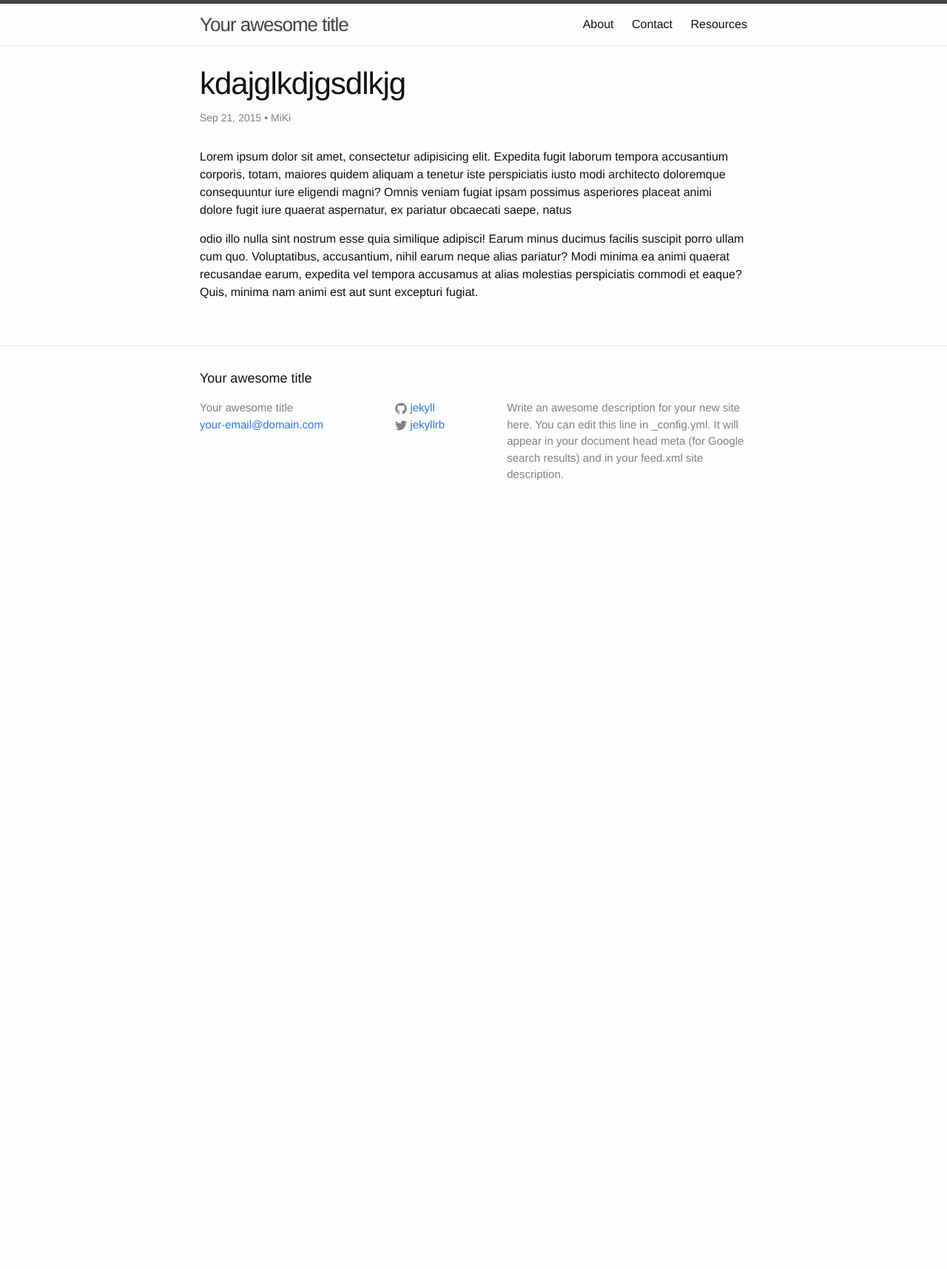
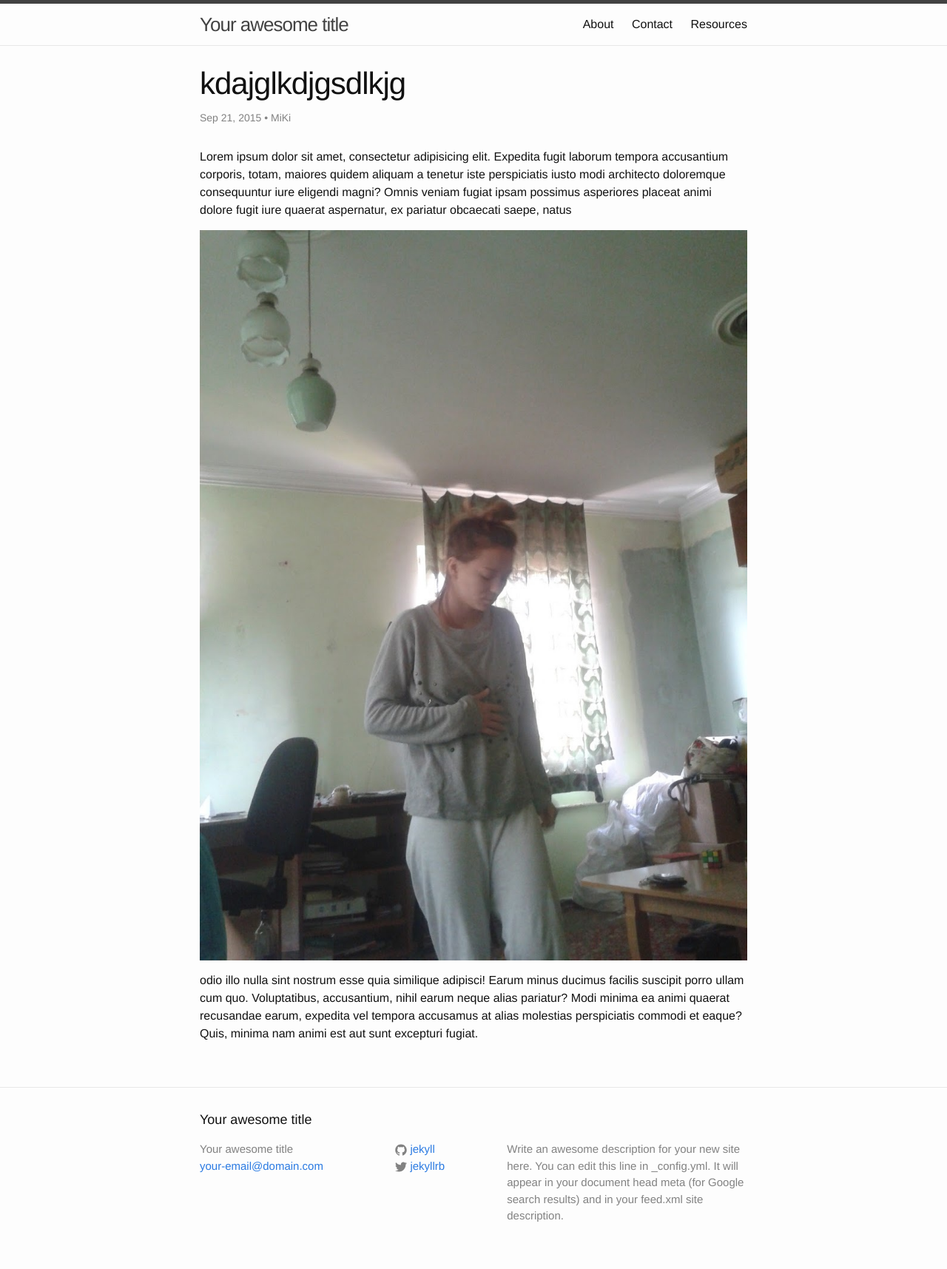
Before and after one commit to funkz/funkz.github.io, a Jekyll site: the page built from _posts/2015-02-19-sdfjsdfjdshfjgsdg_gsdgs.md, in a window 1280 px wide. Shown: the whole page at 74% size. Built offline with Jekyll 4.4.1, drawn with Linux system fonts in a browser that asks for light colours; comment, search, counter and statistics services are not loaded; before the commit the page ends 900 px from its top, so only the background shows below that.

Commit message:
Updated '_posts/2015-02-19-sdfjsdfjdshfjgsdg_gsdgs.md' via CloudCannon

```diff
--- a/_posts/2015-02-19-sdfjsdfjdshfjgsdg_gsdgs.md
+++ b/_posts/2015-02-19-sdfjsdfjdshfjgsdg_gsdgs.md
@@ -7,6 +7,6 @@ categories: jekyll
 
 Lorem ipsum dolor sit amet, consectetur adipisicing elit. Expedita fugit laborum tempora accusantium corporis, totam, maiores quidem aliquam a tenetur iste perspiciatis iusto modi architecto doloremque consequuntur iure eligendi magni? Omnis veniam fugiat ipsam possimus asperiores placeat animi dolore fugit iure quaerat aspernatur, ex pariatur obcaecati saepe, natus
 
-
+![](/uploads/versions/2014-04-24---x----916-1222x---.jpg)
 
 odio illo nulla sint nostrum esse quia similique adipisci! Earum minus ducimus facilis suscipit porro ullam cum quo. Voluptatibus, accusantium, nihil earum neque alias pariatur? Modi minima ea animi quaerat recusandae earum, expedita vel tempora accusamus at alias molestias perspiciatis commodi et eaque? Quis, minima nam animi est aut sunt excepturi fugiat.
```
